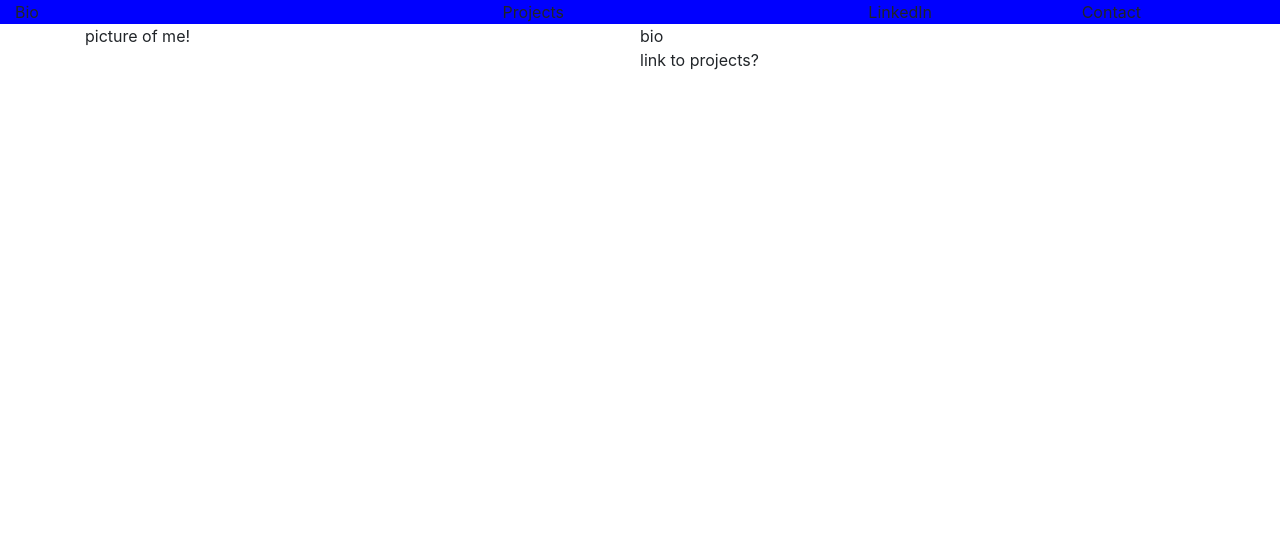
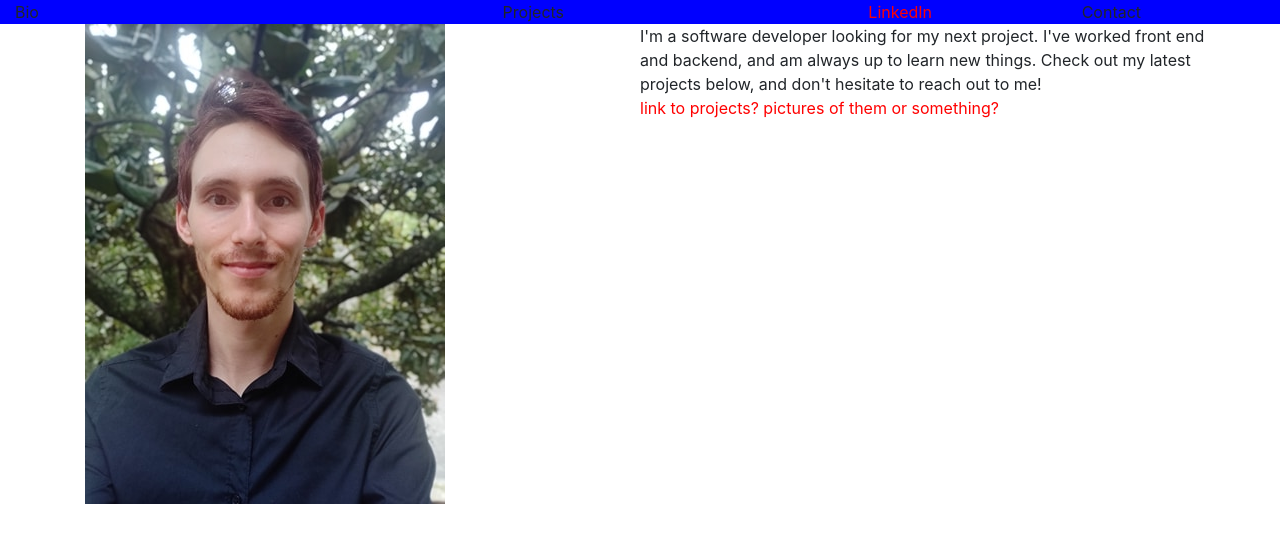
Before and after one commit to jimmyroro/jimmyroro.github.io, a React (Create React App) app in the folder website/: page / in a window 1280 px wide. Shown: the top 542 px of the page. Built offline with nearby package versions, Linux system fonts and the light colour scheme.

Commit message:
add Navbar and picture

```diff
--- a/website/package.json
+++ b/website/package.json
@@ -9,6 +9,7 @@
     "@testing-library/user-event": "^7.2.1",
     "react": "^16.13.1",
     "react-dom": "^16.13.1",
+    "react-router-dom": "^5.2.0",
     "react-scripts": "3.4.3",
     "tailwindcss": "^1.8.10"
   },
--- a/website/src/App.css
+++ b/website/src/App.css
@@ -5,3 +5,7 @@
 #projects-header {
   text-align: center;
 }
+
+a:link {
+  color: red;
+}
--- a/website/src/App.jsx
+++ b/website/src/App.jsx
@@ -1,38 +1,24 @@
 import React from 'react';
-import logo from './logo.svg';
+import profile from './profile.jpg';
+import Navbar from './Navbar';
 import './App.css';
 
 
 function App() {
   return (
     <div className="App" >
-      <div class="container-fluid" id="navbar">
-        <div class="row">
-          <div class="col-sm">
-            Bio
-          </div>
-          <div class="col-6" id="projects-header">
-            Projects
-          </div>
-          <div class="col-sm">
-            LinkedIn
-          </div>
-          <div class="col-sm">
-            Contact
-          </div>
-        </div>
-      </div>
+      <Navbar/>
       <div class="container" id="bio-body">
         <div class="row">
           <div class="col-sm">
-            picture of me!
+            <img src={profile} alt="me"></img>
           </div>
           <div class="col-sm">
             <div class="row">
-              bio
+              I'm a software developer looking for my next project. I've worked front end and backend, and am always up to learn new things. Check out my latest projects below, and don't hesitate to reach out to me!
             </div>
             <div class="row">
-              link to projects?
+              <a href="./projects">link to projects? pictures of them or something?</a>
             </div>
           </div>
         </div>
--- /dev/null
+++ b/website/src/Navbar.jsx
@@ -0,0 +1,24 @@
+import React from 'react';
+
+const Navbar = () => {
+  return (
+    <div class="container-fluid" id="navbar">
+        <div class="row">
+          <div class="col-sm">
+            Bio
+          </div>
+          <div class="col-6" id="projects-header">
+            Projects
+          </div>
+          <div class="col-sm">
+            <a href="www.linkedin.com/in/richard-james-rosier">LinkedIn</a>
+          </div>
+          <div class="col-sm">
+            Contact
+          </div>
+        </div>
+      </div>
+  )
+}
+
+export default Navbar;
```
Also changed, not shown: website/src/logo.svg, website/src/profile.jpg (renamed from website/public/profile.jpg).
